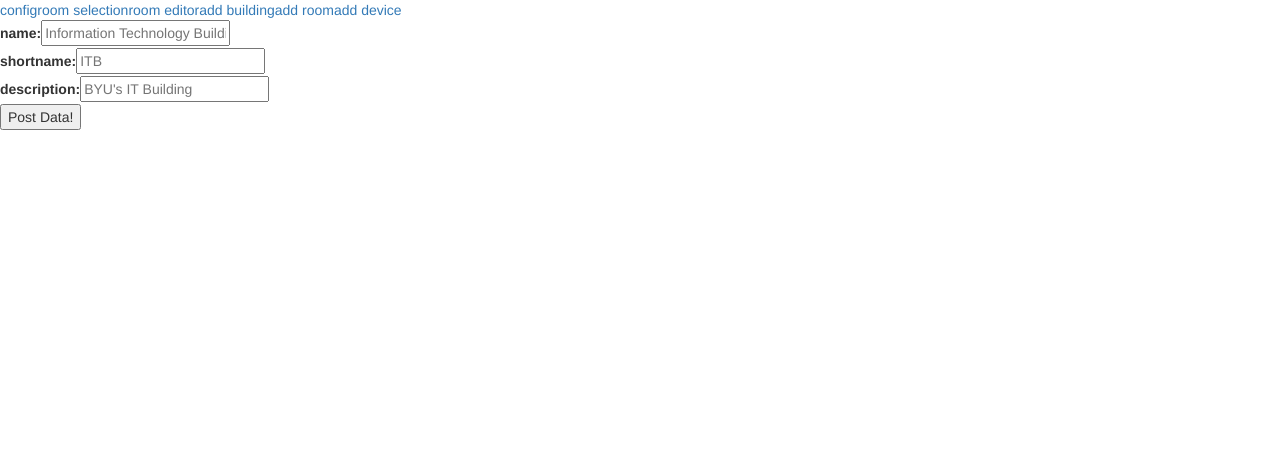
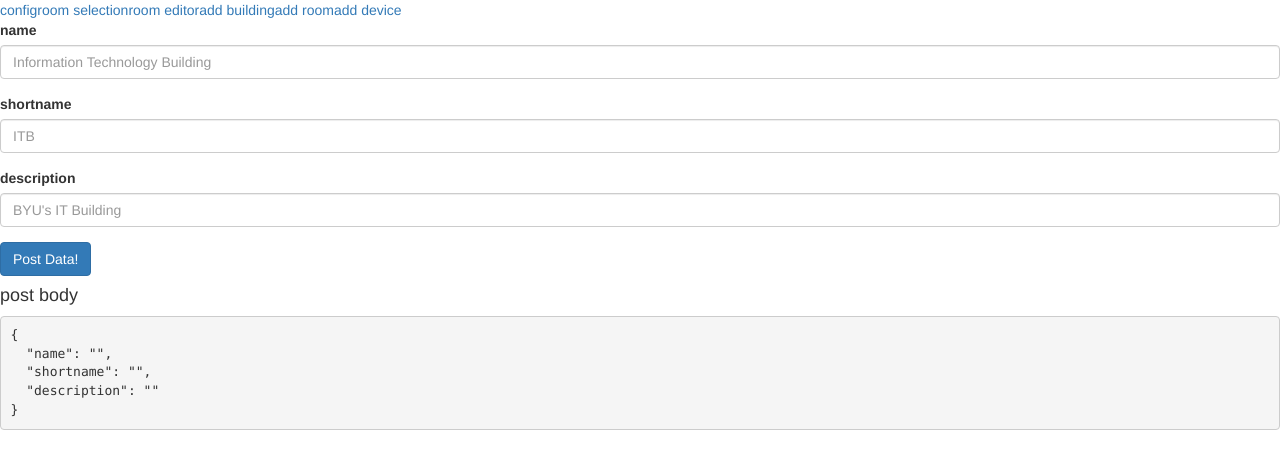
Before and after one commit to RBSystems/configuration-database-tool, an Angular app in the folder db-tool/: page /add-building in a window 1280 px wide. Shown: the top 468 px of the page. Built offline with nearby package versions, Linux system fonts and the light colour scheme.

Commit message:
making adding a building look nicer

```diff
--- a/db-tool/src/app/add-building.component.html
+++ b/db-tool/src/app/add-building.component.html
@@ -1,20 +1,20 @@
-<div>
-	<label>name: </label>
-	<input [(ngModel)]="toadd.name" placeholder="Information Technology Building"/>
-</div>
-<div>
-	<label>shortname: </label>
-	<input [(ngModel)]="toadd.shortname" placeholder="ITB"/>
-</div>
-<div>
-	<label>description: </label>
-	<input [(ngModel)]="toadd.description" placeholder="BYU's IT Building"/>
-</div>
-<div>
-	<button type ="button" (click)="postData()">Post Data!</button>
-</div>
+<form #buildingForm="ngForm" novalidate>
+	<div class="form-group">
+		<label>name </label>
+		<input [(ngModel)]="toadd.name" class="form-control" name="name" placeholder="Information Technology Building"/>
+	</div>
+	<div class="form-group">
+		<label>shortname </label>
+		<input [(ngModel)]="toadd.shortname" class="form-control" name="shortname" placeholder="ITB"/>
+	</div>
+	<div class="form-group">
+		<label>description </label>
+		<input [(ngModel)]="toadd.description" class="form-control" name="description" placeholder="BYU's IT Building"/>
+	</div>
+	<div>
+		<button type="button" class="btn btn-primary" (click)="postData()">Post Data!</button>
+	</div>
+</form>
 
-<!--
 <h4>post body</h4>
 <pre>{{toadd | json}}</pre>
--->
--- a/db-tool/src/app/add-device.component.ts
+++ b/db-tool/src/app/add-device.component.ts
@@ -66,7 +66,6 @@ export class AddDeviceComponent implements OnInit { toadd: Device;
 			data => {
 				console.log("success");
 				// refresh data
-				this.getConfig(); // shouldn't need to do this one
 				this.getDevices();
 				this.resetDevices();
 				return true;
```
